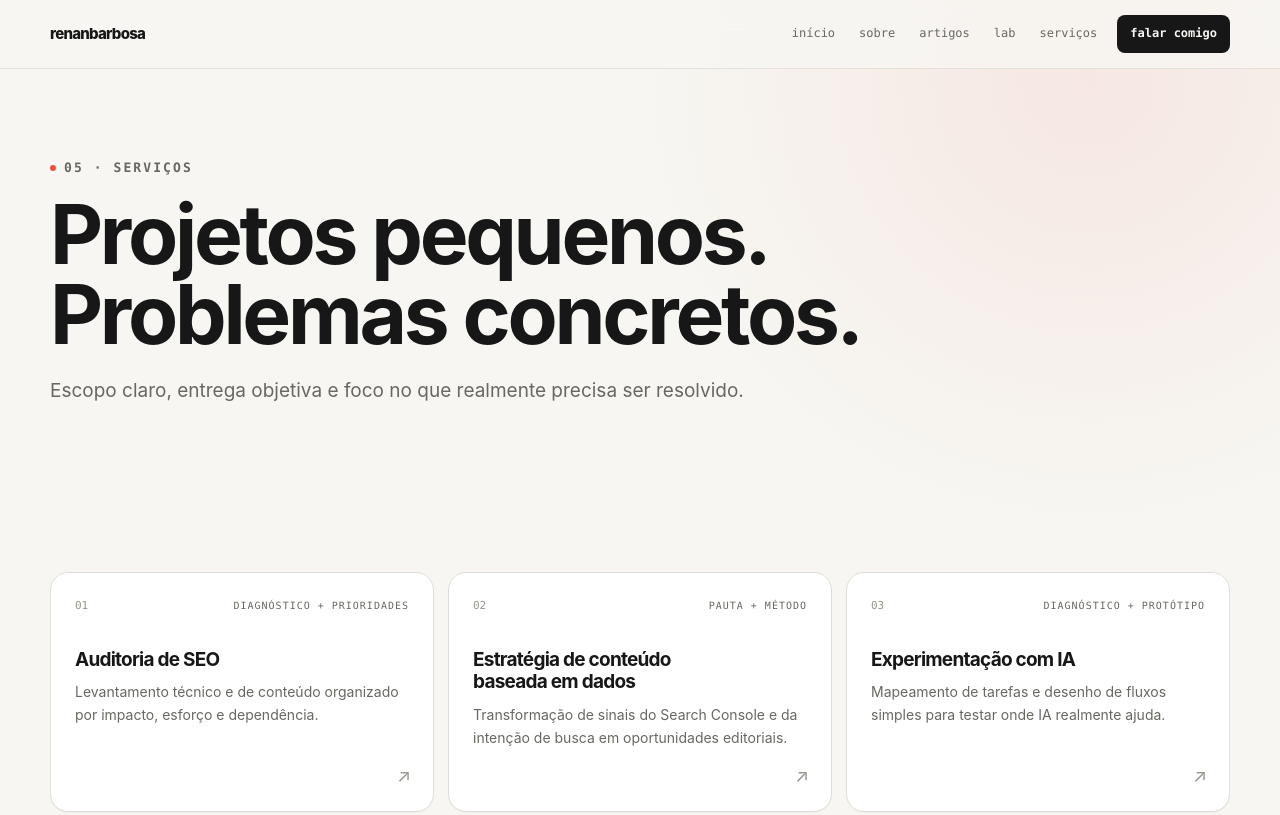
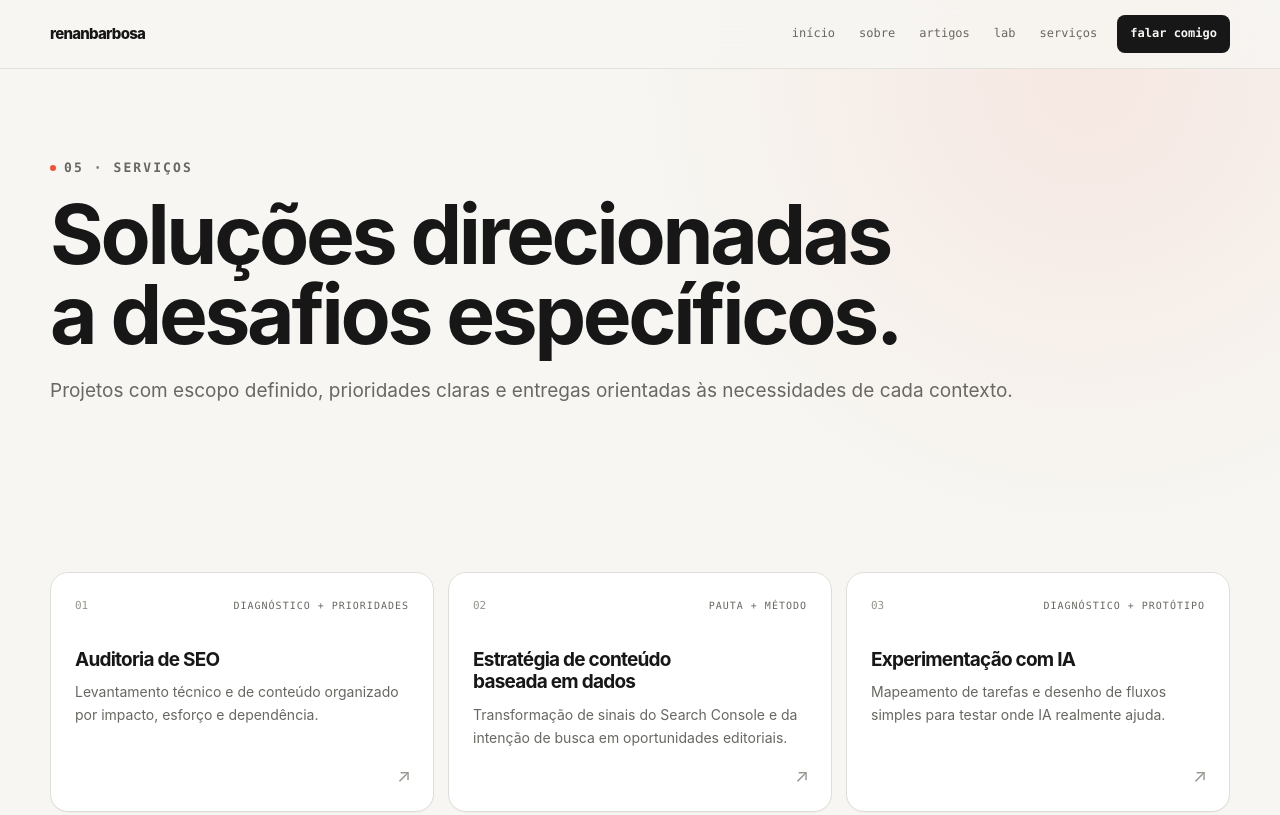
Before and after one commit to Blooberzin/site-portfolio, an Astro site in the folder site/: page /servicos in a window 1280 px wide. Shown: the top 815 px of the page. Built offline with nearby package versions, Linux system fonts and the light colour scheme; Astro itself is replaced by a stand-in of ours.

Commit message:
Update service section headings and descriptions

```diff
--- a/site/src/pages/servicos.astro
+++ b/site/src/pages/servicos.astro
@@ -9,8 +9,8 @@ import { perfil, servicos } from "../dados/perfil";
 >
   <section class="env abertura">
     <span class="rotulo">05 · serviços</span>
-    <h1 class="linha-um">Projetos pequenos. Problemas concretos.</h1>
-    <p class="resumo">Escopo claro, entrega objetiva e foco no que realmente precisa ser resolvido.</p>
+    <h1 class="linha-um">Soluções direcionadas a desafios específicos.</h1>
+    <p class="resumo">Projetos com escopo definido, prioridades claras e entregas orientadas às necessidades de cada contexto.</p>
   </section>
 
   <section class="env secao">
```
